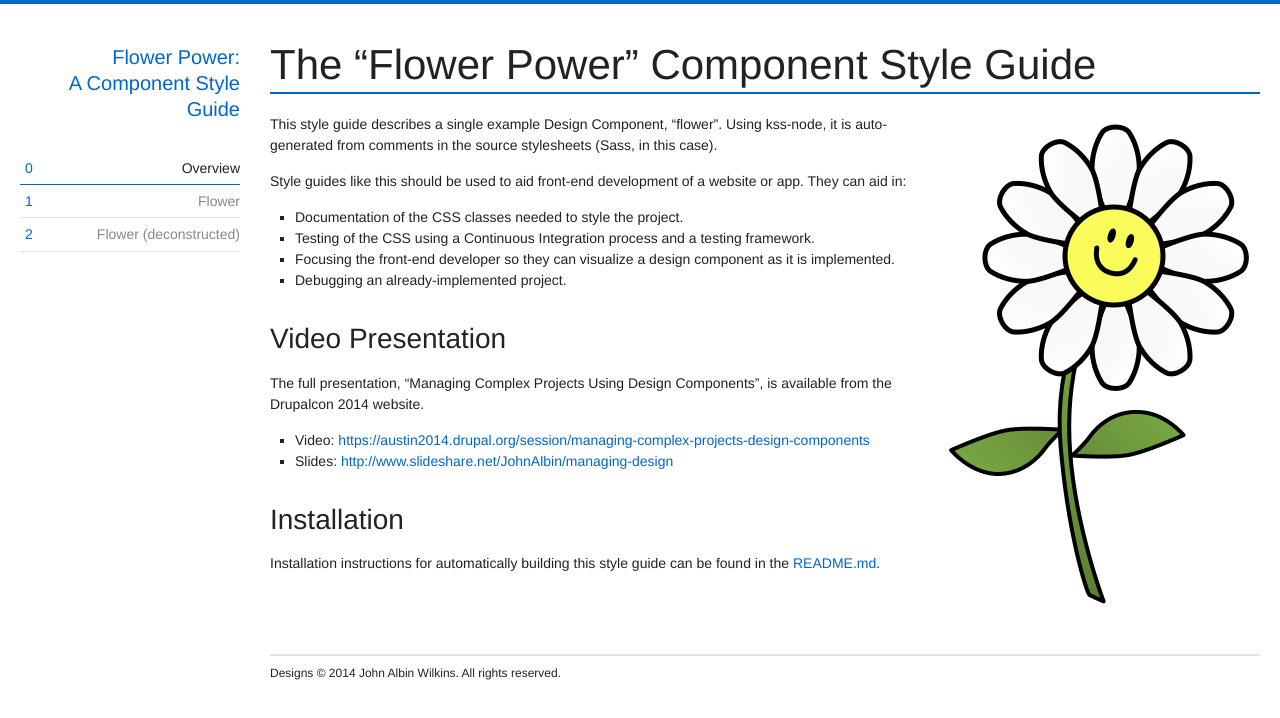
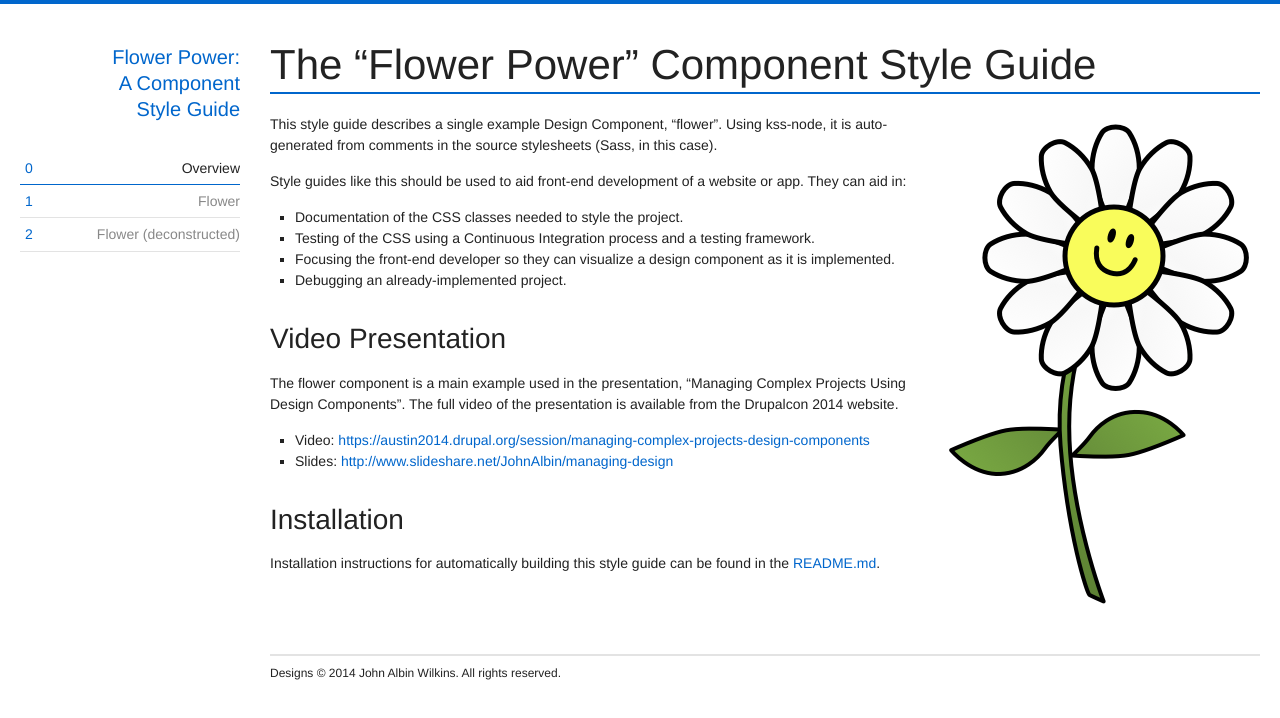
Before and after one commit to JohnAlbin/flower-power, a website: page index.html in a window 1280 px wide. Drawn offline with Linux system fonts and the light colour scheme.

Commit message:
Add generated style guide and CSS.

```diff
--- a/index.html
+++ b/index.html
@@ -20,7 +20,7 @@
   <div class="kss-sidebar">
     <div class="kss-sidebar-inner">
       <header class="kss-header">
-        <h2 class="kss-doc-title"><a href="./">Flower Power:<br>A Component Style Guide</a></h2>
+        <h2 class="kss-doc-title"><a href="./">Flower Power:<br>A Component<br>Style Guide</a></h2>
       </header>
       <nav class="kss-nav">
         <ul class="kss-menu" data-kss-ref="0">
@@ -57,7 +57,7 @@
 <li>Debugging an already-implemented project.</li>
 </ul>
 <h2>Video Presentation</h2>
-<p>The full presentation, “Managing Complex Projects Using Design Components”, is available from the Drupalcon 2014 website.
+<p>The flower component is a main example used in the presentation, “Managing Complex Projects Using Design Components”. The full video of the presentation is available from the Drupalcon 2014 website.
 
 </p>
 <ul>
```
Also changed, not shown: section-1.html (+1 -1 lines), section-2.html (+1 -1 lines).
